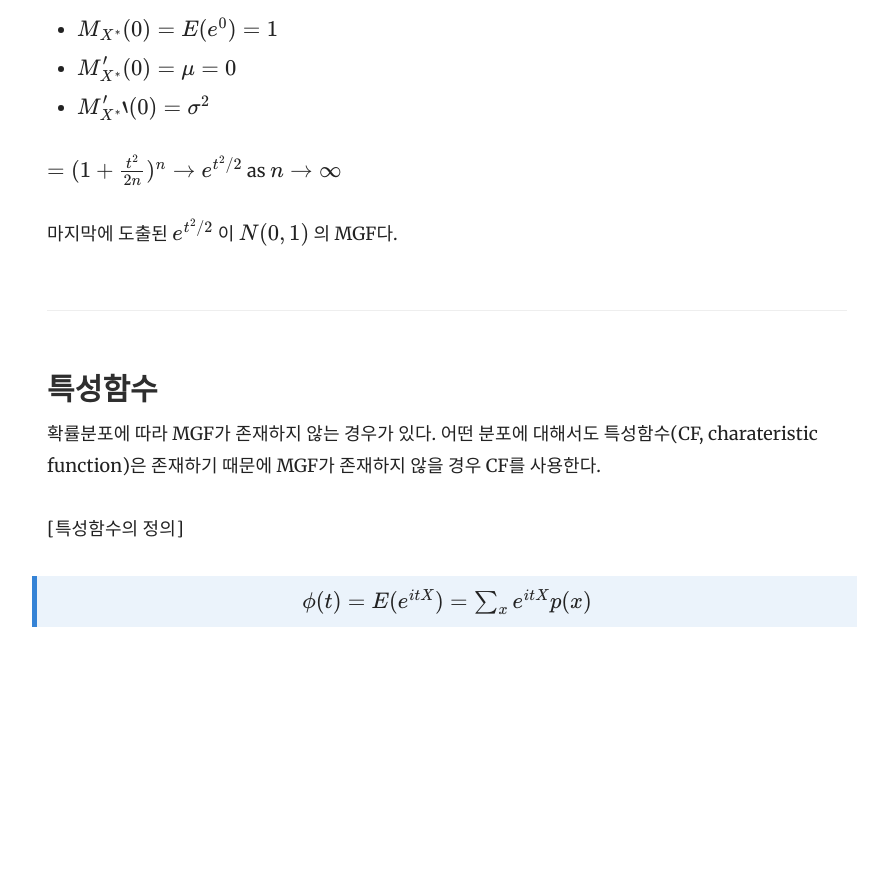
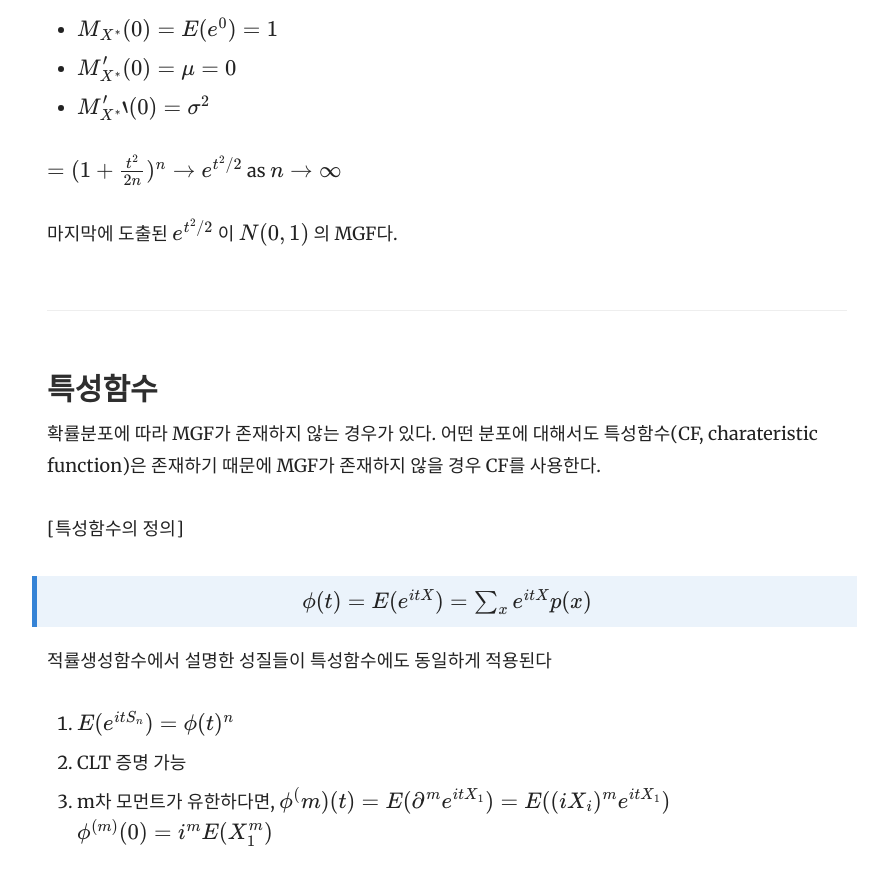
Before and after one commit to yrk3434/yrk3434.github.io, a Jekyll site: the page built from _docs/Theory/Mathematical Statistics.md, in a window 1280 px wide and 900 px high, scrolled down 3607 px. Shown: the top 885 px of the window, without its empty margins (343-1231 px from the left). Built offline with Jekyll 4.4.1, drawn with Linux system fonts in a browser that asks for light colours; formulas are drawn with MathJax 3; before the commit the page ends 4272 px from its top, so only the background shows below that.

Commit message:
Update Mathematical Statistics.md

```diff
--- a/_docs/Theory/Mathematical Statistics.md
+++ b/_docs/Theory/Mathematical Statistics.md
@@ -115,3 +115,9 @@ $ X_1, X_2, ..., X_n $ 이 identically independent distributed(iid) $ F $ 를
 <br/>
 [특성함수의 정의]
 > <center>$ \phi(t) = E( e^{itX} )  = \sum_x e^{itX} p(x) $ <center/>
+
+적률생성함수에서 설명한 성질들이 특성함수에도 동일하게 적용된다
+1. $ E( e^{it S_n} ) = \phi(t)^n $
+2. CLT 증명 가능
+3. m차 모먼트가 유한하다면, $ \phi^(m)(t) = E( \partial^m e^{it X_1} ) = E( (i X_i )^m e^{it X_1} )  $ <br/>
+  $ \phi^{(m)}(0) = i^m E(X_1^m) $
```
